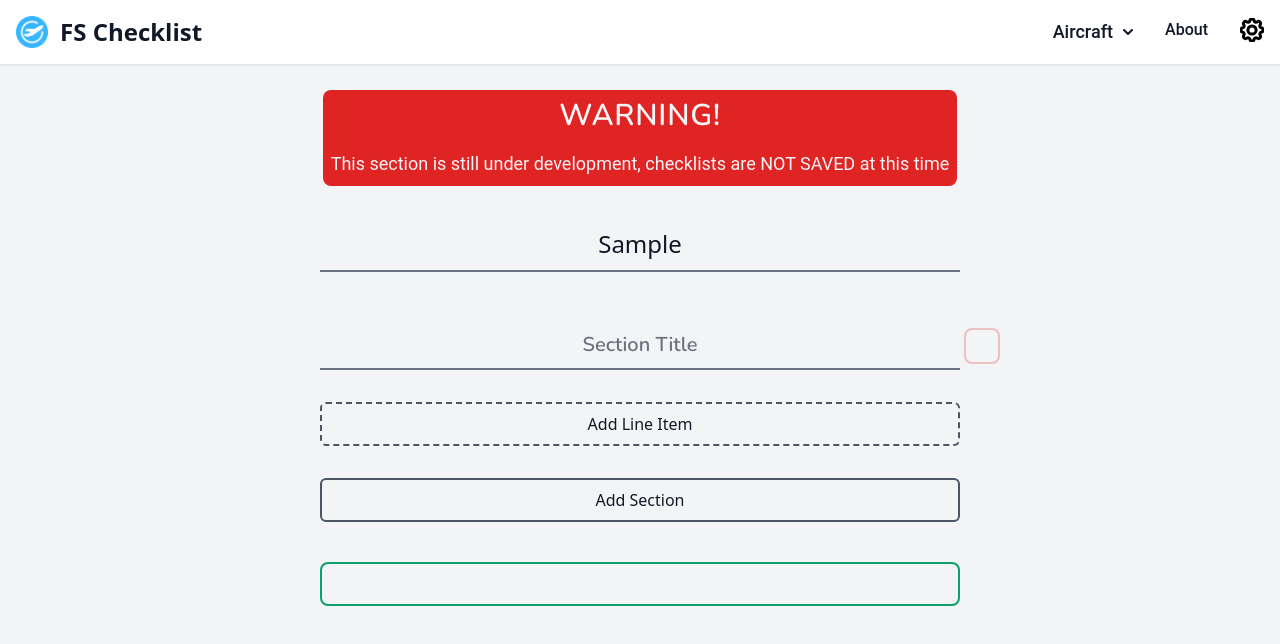
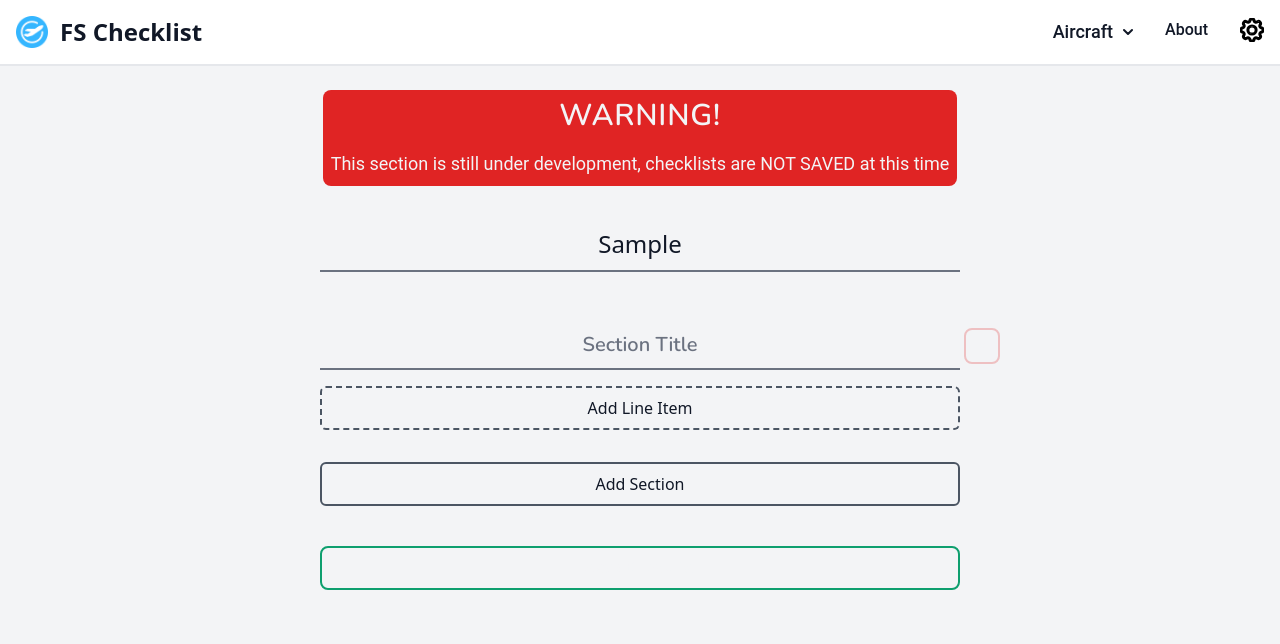
Before and after one commit to DaganCardinal/fschecklist, a React (Vite) app: page /editor in a window 1280 px wide. Both pictures are taken after typing "Sample" into the empty fields and a click on the button "Add Section". Shown: the top 644 px of the page. Built offline with nearby package versions, Linux system fonts and the light colour scheme.

Commit message:
added animation for adding/deleting sections

```diff
--- a/src/components/Editor/ChecklistEditor.tsx
+++ b/src/components/Editor/ChecklistEditor.tsx
@@ -3,6 +3,8 @@ import { ListSectionType } from "../../utils/types";
 import { SectionEditor } from "./SectionEditor";
 import { HeaderInput } from "../Inputs";
 import { EditorButton, SaveButton, DeleteButton } from "../Buttons";
+import { generateId } from "../../utils/utilFunctions";
+import { motion, AnimatePresence } from "framer-motion";
 
 interface ChecklistBuilderProps {
   initialListData?: ListSectionType;
@@ -28,16 +30,38 @@ export const ChecklistEditor = ({
           onChange={(e) => setAircraft(e.target.value)}
         />
       </div>
-      {Object.keys(listData).map((sectionTitle, index) => (
+      <AnimatePresence>
+        {Object.entries(listData).map(([sectionId, sectionData], index) => (
+          <motion.div
+            layout
+            key={index}
+            initial={{ opacity: 0, scale: 0.8 }}
+            animate={{ opacity: 1, scale: 1 }}
+            exit={{ opacity: 0, scale: 0.8, transition: { duration: 0.1 } }}
+            transition={{
+              duration: 0.2,
+              ease: [0, 0.71, 0.2, 1.01],
+              scale: {
+                type: "spring",
+                damping: 10,
+                stiffness: 100,
+                restDelta: 0.001,
+              },
+            }}
+          >
             <div className="flex flex-col relative">
               <SectionEditor
                 key={index}
-            sectionTitle={sectionTitle}
-            listItems={listData[sectionTitle]}
+                id={sectionId}
+                sectionTitle={sectionData.sectionTitle}
+                listItems={sectionData.listItems}
                 onChange={(updatedTitle, updatedLineItems) => {
                   const updatedListData = { ...listData };
-              delete updatedListData[sectionTitle];
-              updatedListData[updatedTitle] = updatedLineItems;
+                  delete updatedListData[sectionId];
+                  updatedListData[generateId()] = {
+                    sectionTitle: updatedTitle,
+                    listItems: updatedLineItems,
+                  };
                   setListData(updatedListData);
                 }}
               />
@@ -45,23 +69,29 @@ export const ChecklistEditor = ({
                 <DeleteButton
                   onClick={() => {
                     const updatedListData = { ...listData };
-                delete updatedListData[sectionTitle];
+                    delete updatedListData[sectionId];
                     setListData(updatedListData);
                   }}
                 />
               </div>
             </div>
+          </motion.div>
         ))}
+      </AnimatePresence>
       <EditorButton
         label="Add Section"
-        onClick={() =>
+        onClick={() => {
           setListData({
             ...listData,
-            [``]: [],
-          })
-        }
+            [generateId()]: {
+              sectionTitle: "",
+              listItems: [],
+            },
+          });
+        }}
         borderType="border-solid"
       />
+
       {onSave && (
         <SaveButton
           onClick={() => onSave(aircraft, listData)}
--- a/src/components/Editor/SectionEditor.tsx
+++ b/src/components/Editor/SectionEditor.tsx
@@ -7,6 +7,7 @@ import { generateId } from "../../utils/utilFunctions";
 
 interface SectionEditorProps {
   sectionTitle: string;
+  id?: string;
   listItems: ListItemType[];
   onChange: (sectionTitle: string, updatedlistItems: ListItemType[]) => void;
 }
@@ -14,10 +15,12 @@ interface SectionEditorProps {
 export const SectionEditor = ({
   sectionTitle,
   listItems,
+  id,
   onChange,
 }: SectionEditorProps) => {
   return (
     <>
+      <div id={id}>
         <div className="my-4">
           <HeaderInput
             type="text"
@@ -88,6 +91,7 @@ export const SectionEditor = ({
             />
           </div>
         </div>
+      </div>
     </>
   );
 };
--- a/src/utils/types.ts
+++ b/src/utils/types.ts
@@ -6,7 +6,10 @@ export type ListItemType = {
 };
 
 export type ListSectionType = {
-  [sectionTitle: string]: ListItemType[];
+  [sectionId: string]: {
+    sectionTitle: string;
+    listItems: ListItemType[];
+  };
 };
 
 export type ListDataType = {
```
Lines whose indentation alone changed are shown as unchanged.
